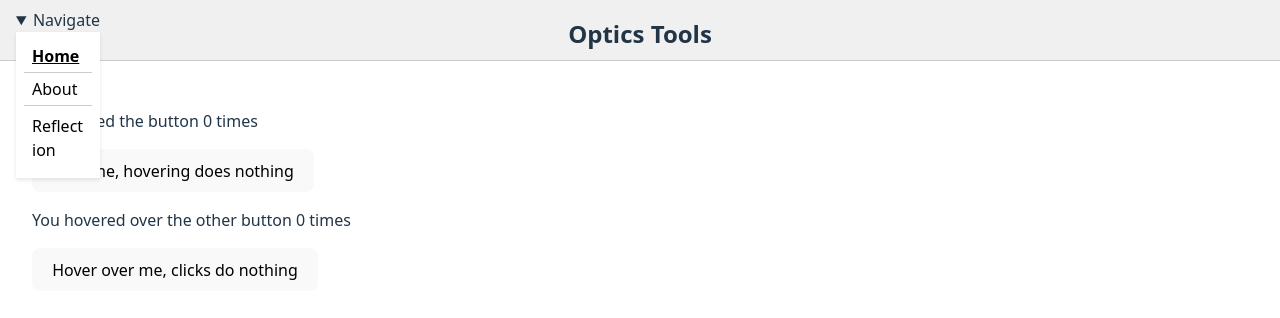
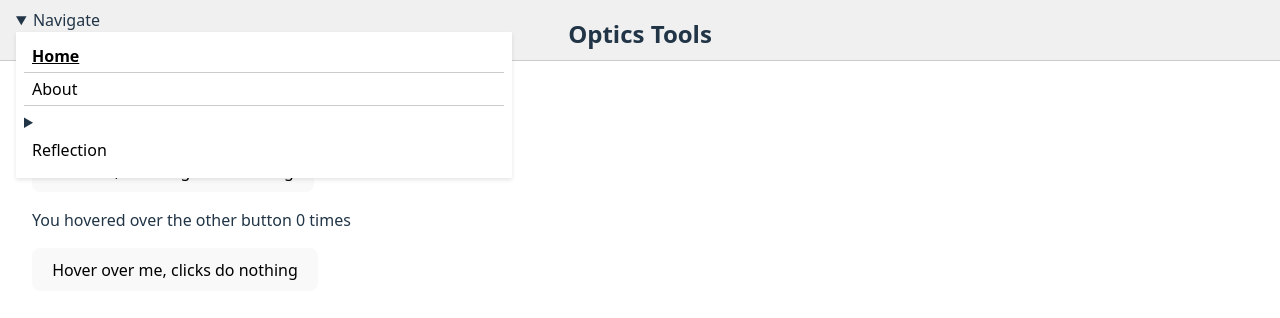
Before and after one commit to LaverBen/Optics-tools, a React (Vite) app: page / in a window 1280 px wide. Both pictures are taken after a click on the heading "Navigate". Shown: the top 318 px of the page. Built offline with nearby package versions, Linux system fonts and the light colour scheme.

Commit message:
Restore dropdown submenus and widen navigation

```diff
--- a/src/components/Header.jsx
+++ b/src/components/Header.jsx
@@ -25,7 +25,7 @@ function NavList({ items, level = 0, location }) {
         <li key={item.path || item.label} style={{ padding: 0 }}>
           {item.children ? (
             <details style={{ margin: "0.25rem 0" }}>
-              <summary style={{ cursor: "pointer", listStyle: "none" }}>
+            <summary style={{ cursor: "pointer" }}>
                 <NavLink to={item.path} label={item.label} location={location} />
               </summary>
               <NavList items={item.children} level={level + 1} location={location} />
@@ -97,7 +97,7 @@ function Header({ title, navItems = DEFAULT_NAV_ITEMS }) {
                 padding: "0.5rem",
                 boxShadow: "0 2px 4px rgba(0,0,0,0.1)",
                 zIndex: 1,
-                maxWidth: "30rem",
+                width: "30rem",
               }}
             >
               <NavList items={navItems} location={location} />
```
Also changed, not shown: src/components/README.md.
